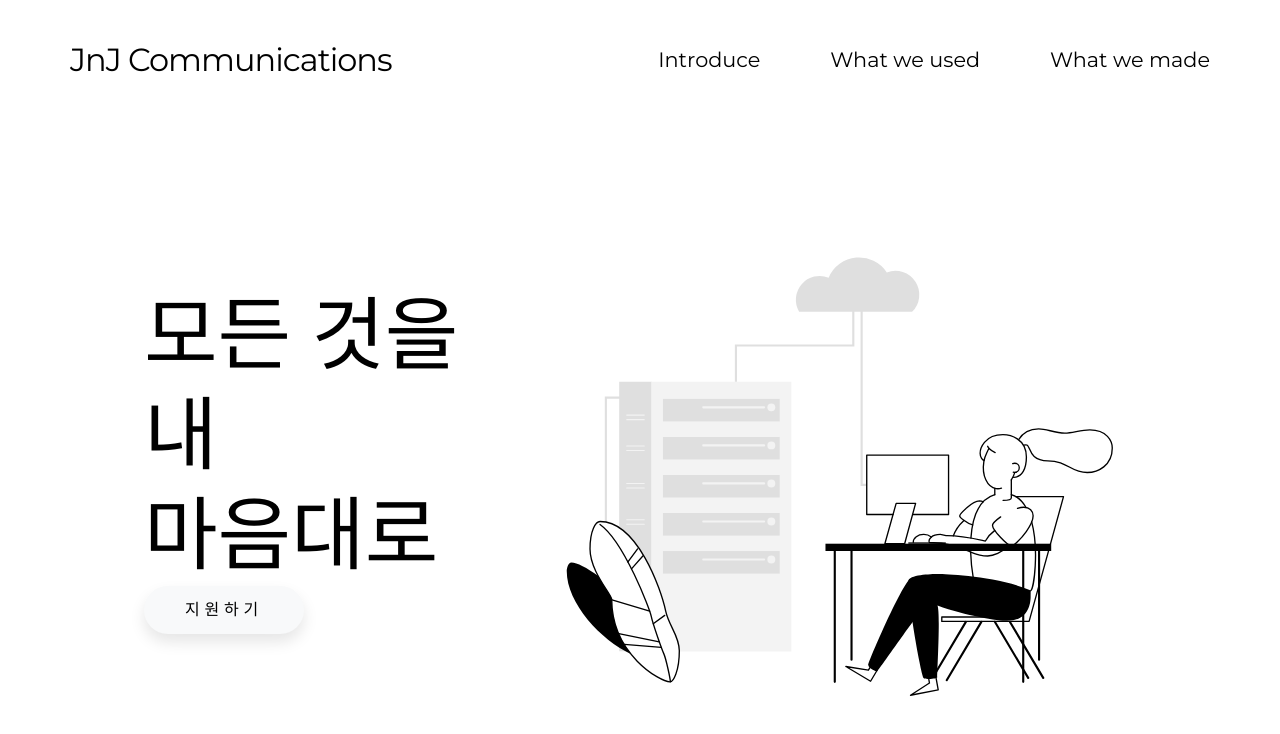
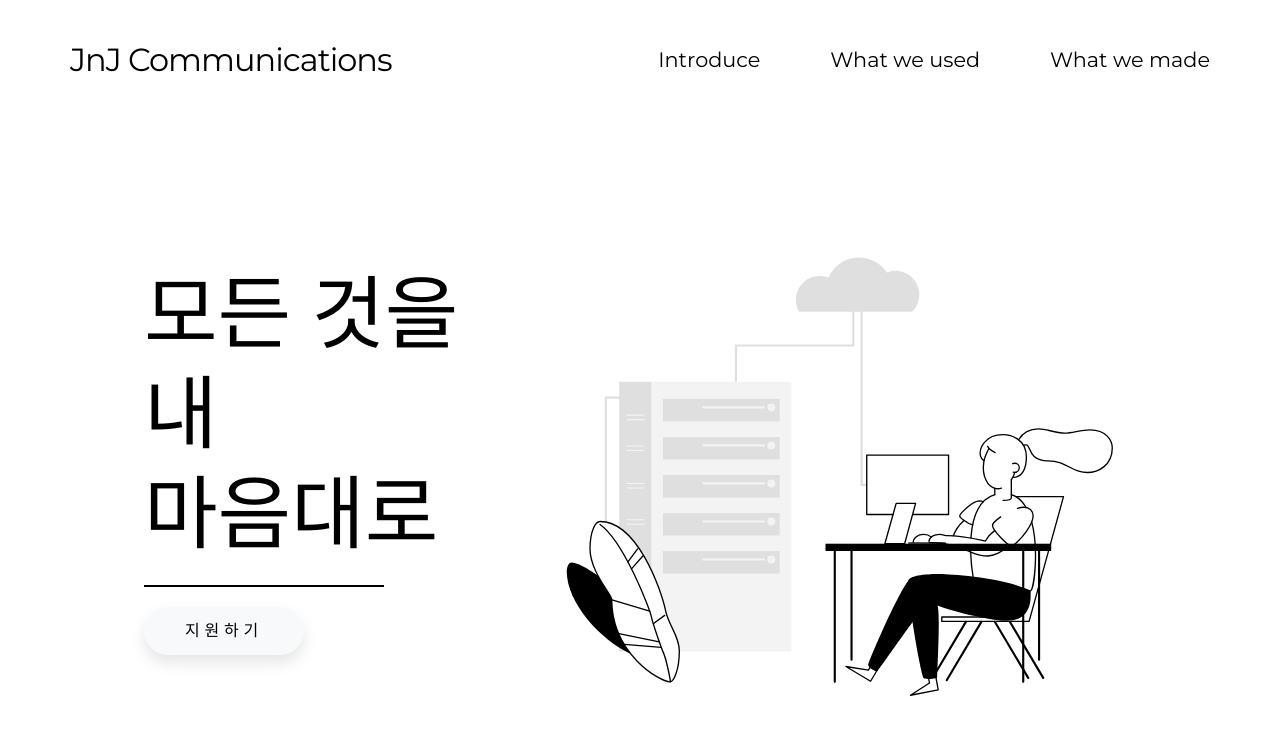
Before and after one commit to jnjcomu/landing, a React (Create React App) app: page / in a window 1280 px wide. Shown: the top 734 px of the page. Built offline with nearby package versions, Linux system fonts and the light colour scheme; a web font is replaced by a local one.

Commit message:
feat: add button margin and border

```diff
--- a/src/components/Button.js
+++ b/src/components/Button.js
@@ -26,7 +26,7 @@ const JButton = styled.button`
   transition: all 0.3s ease 0s;
   outline: none;
   user-select: none;
-  background-color: rgb(248, 249, 250);
+  background-color: #f8f9fa;
   cursor: ${props => (props.disabled ? 'not-allowed' : 'pointer')};
 
   ${props => (props.disabled ? ''
--- a/src/pages/Home.js
+++ b/src/pages/Home.js
@@ -20,9 +20,11 @@ class Home extends React.Component {
           <Identity>
             내 마음대로
           </Identity>
-          <Button onClick={this.apply}>
-            지원하기
-          </Button>
+          <ButtonWrapper>
+            <Button onClick={this.apply}>
+              지원하기
+            </Button>
+          </ButtonWrapper>
         </IdentityWrapper>
         <Illust
           src={DeveloperIllust}
@@ -67,4 +69,11 @@ const Identity = styled.span`
   align-items: center;
 `
 
+const ButtonWrapper = styled.div`
+  margin-top: 20px;
+  padding-top: 20px;
+  border-top: 2px solid black;
+  width: 15rem;
+`
+
 export default Home
```
